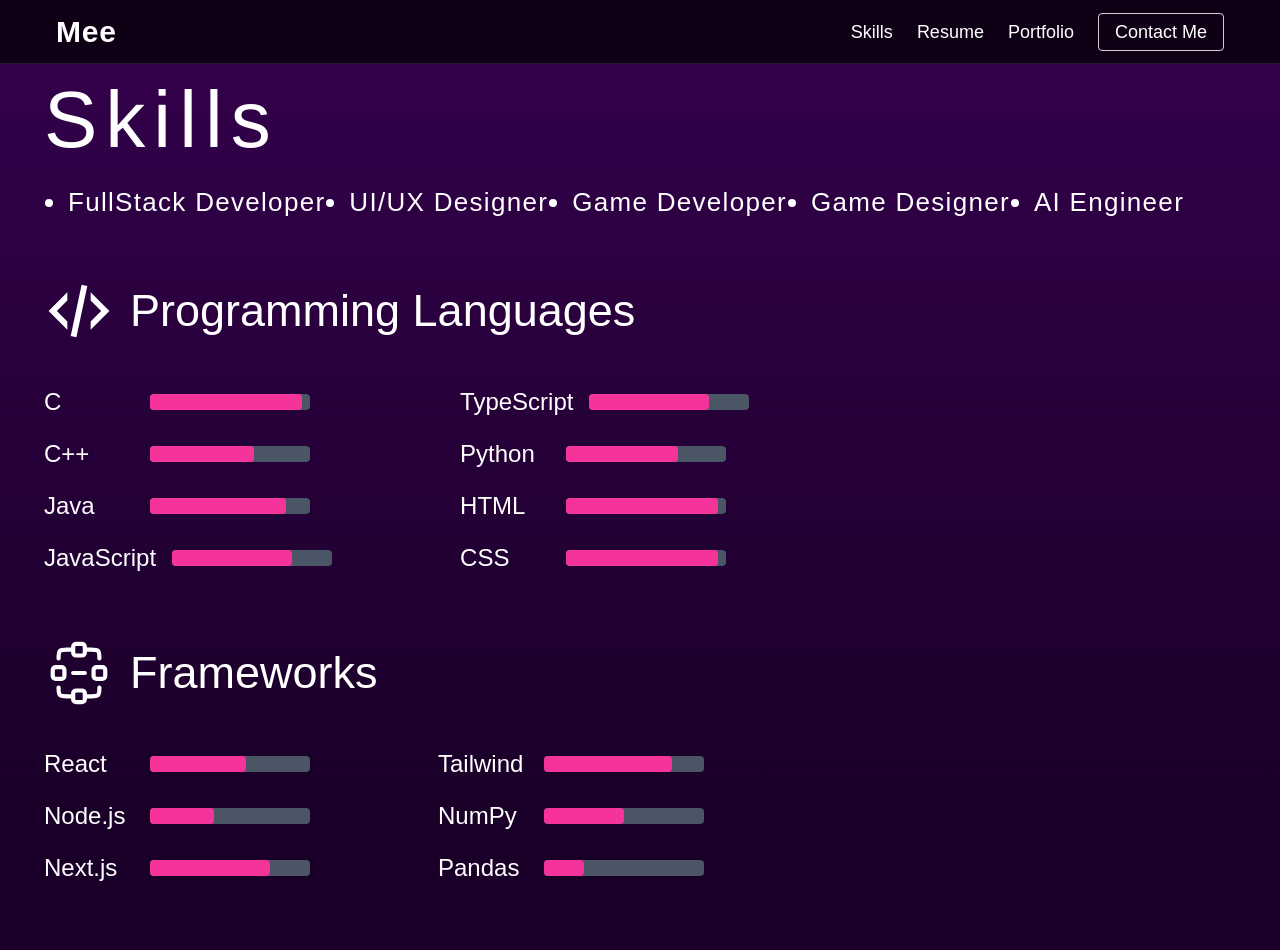
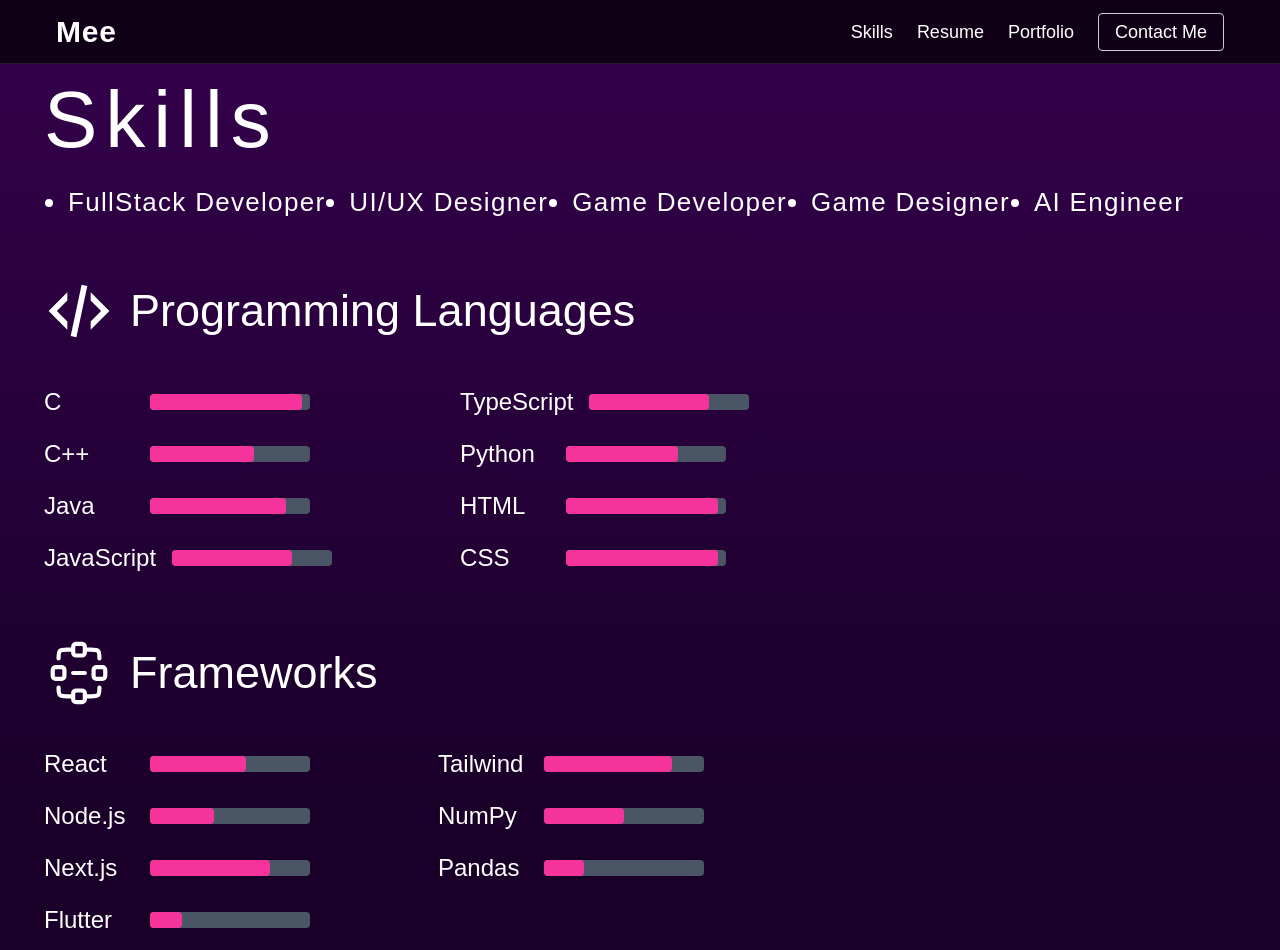
Before and after one commit to Cyberbee-pro/About-me, a Next.js app: page /Skills in a window 1280 px wide. Shown: the top 950 px of the page. Built offline with nearby package versions, Linux system fonts and the light colour scheme; a web font is replaced by a local one.

Commit message:
updated Skills.tsx(added Flutter

```diff
--- a/app/Skills/page.tsx
+++ b/app/Skills/page.tsx
@@ -88,6 +88,7 @@ const Content = () => {
             ["React", 60],
             ["Node.js", 40],
             ["Next.js", 75],
+            ["Flutter",20],
           ]}
         />
         <SkillList
```
